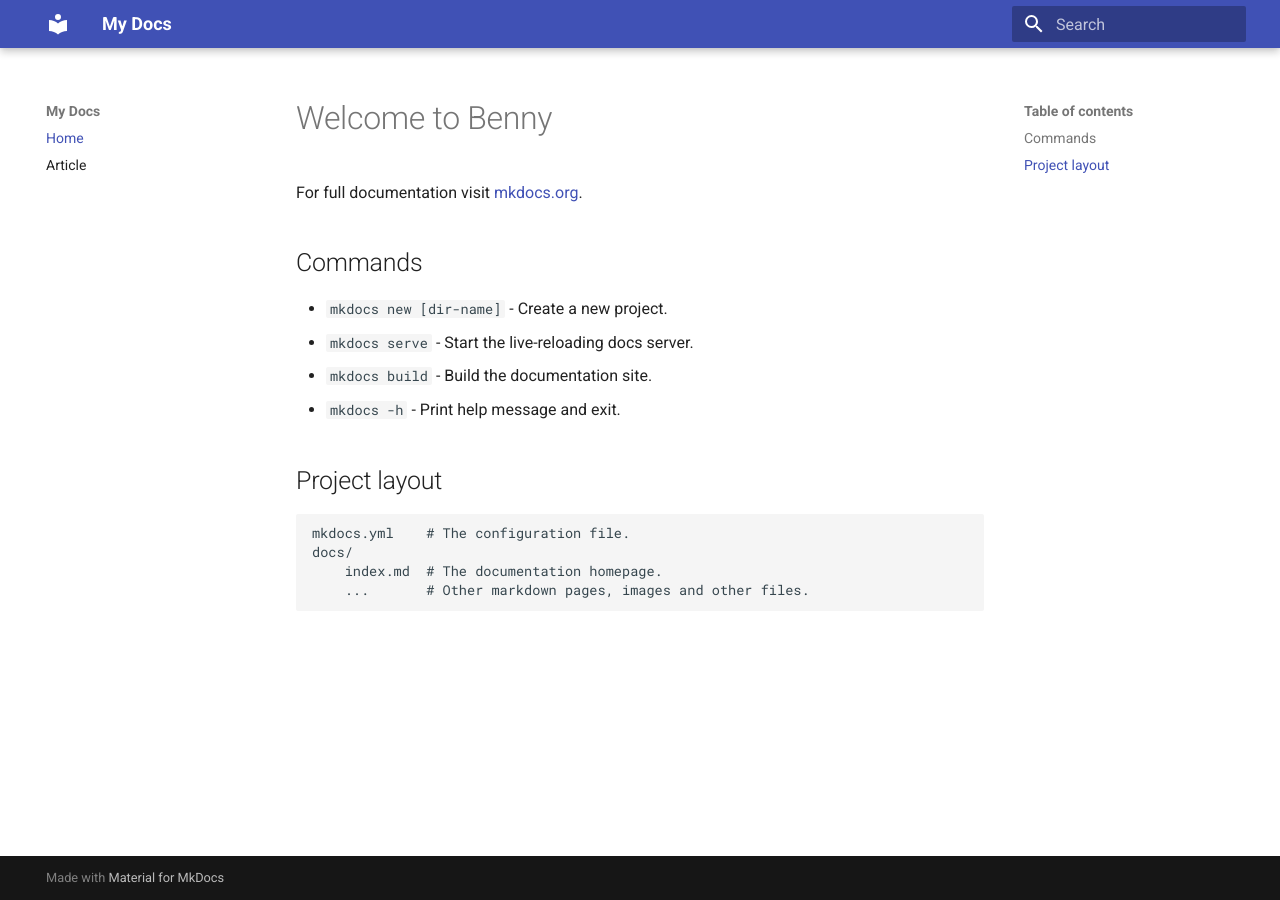
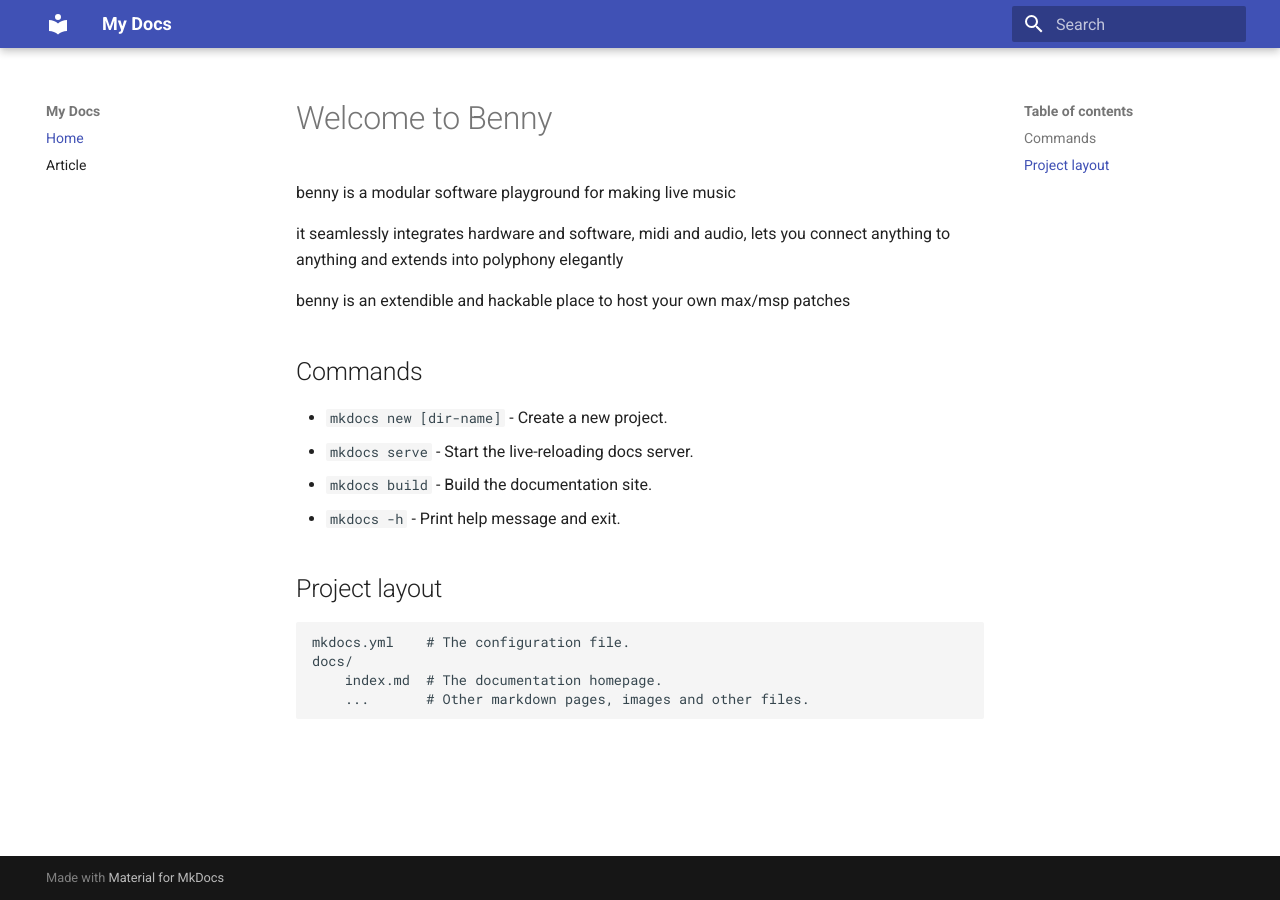
Before and after one commit to playbenny/benny_manual, an MkDocs documentation site: the page built from docs/index.md, in a window 1280 px wide. Built offline with MkDocs 1.6.1 and Material for MkDocs 9.7.7, drawn with Linux system fonts in a browser that asks for light colours.

Commit message:
Update index.md

```diff
--- a/docs/index.md
+++ b/docs/index.md
@@ -1,6 +1,10 @@
 # Welcome to Benny
 
-For full documentation visit [mkdocs.org](https://www.mkdocs.org).
+benny is a modular software playground for making live music
+
+it seamlessly integrates hardware and software, midi and audio, lets you connect anything to anything and extends into polyphony elegantly
+
+benny is an extendible and hackable place to host your own max/msp patches
 
 ## Commands
 
```
